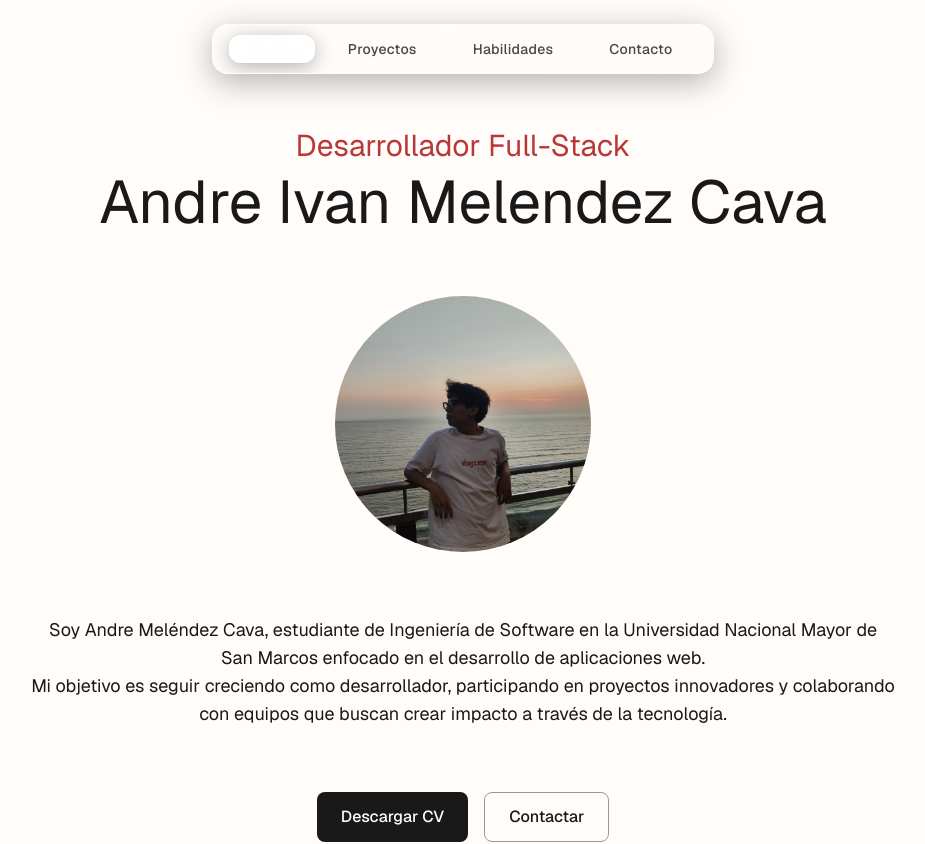
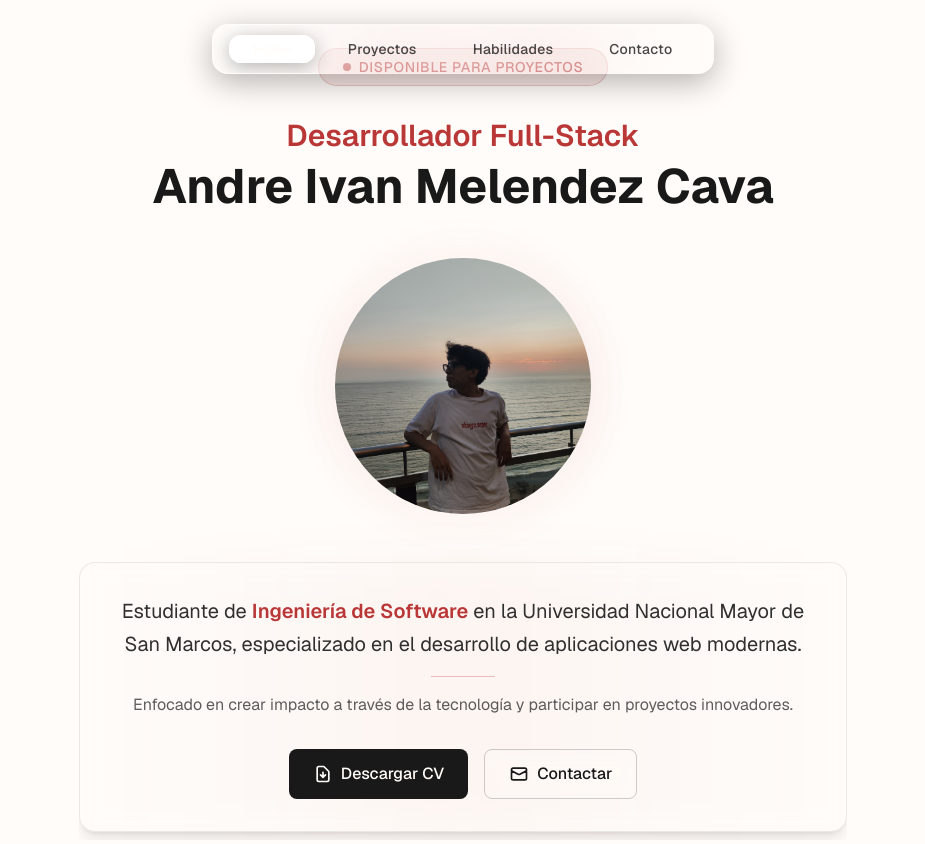
Before and after one commit to andremelzc/portafolio-2025, a Next.js app: page / in a window 1280 px wide. Shown: the top 844 px of the page, without its empty margins (177-1102 px from the left). Built offline with nearby package versions, Linux system fonts and the light colour scheme.

Commit message:
Refactor HomeSection layout for improved structure and visual appeal; enhance Button component with glow effect and updated styles

```diff
--- a/app/components/sections/HomeSection.tsx
+++ b/app/components/sections/HomeSection.tsx
@@ -1,4 +1,4 @@
-"use client"
+"use client";
 import React from "react";
 import Image from "next/image";
 import Button from "@/app/components/ui/Button";
@@ -6,37 +6,109 @@ import { downloadCV } from "@/app/lib/downloads";
 
 export default function HomeSection() {
   return (
-    <section id="home">
-      <div className="flex flex-col gap-16 text-center items-center">
-        <div className="flex flex-col gap-2 ">
-          <h2 className="text-3xl text-accent">Desarrollador Full-Stack</h2>
-          <h1 className="text-6xl">Andre Ivan Melendez Cava</h1>
+    <section id="home" className="relative h-screen flex items-center justify-center overflow-hidden -mt-10">
+      <div className="flex flex-col gap-12 text-center items-center">
+        {/* Header */}
+        <div className="flex flex-col gap-8">
+          {/* Disponible para proyectos */}
+          <div className="inline-flex items-center gap-2 bg-accent/10 backdrop-blur-sm border border-accent/20 rounded-full px-6 py-2 mx-auto">
+            <div className="w-2 h-2 bg-accent rounded-full animate-pulse" />
+            <span className="text-accent font-medium text-sm uppercase tracking-wider">
+              Disponible para proyectos
+            </span>
           </div>
-
+          {/* Títulos */}
+          <div className="flex flex-col gap-2">
+            <h2 className="text-3xl text-accent font-semibold">
+              Desarrollador Full-Stack
+            </h2>
+            <h1 className="text-5xl font-bold">Andre Ivan Melendez Cava</h1>
+          </div>
+        </div>
+        {/* Imagen */}
+        <div className="relative group">
+          <div className="absolute -inset-4 bg-gradient-to-r from-accent/10 group-hover:from-accent/15 via-cherry-300/10 group-hover:via-cherry-300/15 to-accent/10 group-hover:to-accent/15 rounded-full blur-lg group-hover:blur-xl transition-all duration-500 opacity-60 group-hover:opacity-100" />
           <div className="relative w-64 h-64 mx-auto">
             <Image
               src="/profile.jpg"
               alt="Andre Melendez Cava"
               fill
-            className="rounded-full object-cover object-[center_60%]"
+              className="rounded-full object-cover object-[center_60%] group-hover:scale-105 transition-transform duration-500"
               priority
             />
           </div>
-        <p className="text-lg">
-          Soy Andre Meléndez Cava, estudiante de Ingeniería de Software en la
-          Universidad Nacional Mayor de San Marcos enfocado en el desarrollo de
-          aplicaciones web. <br />
-          Mi objetivo es seguir creciendo como desarrollador, participando en
-          proyectos innovadores y colaborando con equipos que buscan crear
-          impacto a través de la tecnología.
+        </div>
+
+        <div className="relative max-w-3xl mx-auto">
+          {/* Efecto de resplandor sutil de fondo */}
+          <div className="absolute inset-0 bg-gradient-to-r from-transparent via-accent/5 to-transparent rounded-2xl blur-xl" />
+
+          {/* Contenedor glassmorphism */}
+          <div className="relative max-w-3xl mx-auto">
+            <div className="backdrop-blur-sm bg-background/30 border border-border/20 rounded-2xl p-8 shadow-lg hover:shadow-xl transition-all duration-300">
+              <p className="text-lg md:text-xl leading-relaxed text-foreground/90">
+                Estudiante de{" "}
+                <span className="font-semibold text-accent">
+                  Ingeniería de Software
+                </span>{" "}
+                en la Universidad Nacional Mayor de San Marcos, especializado en
+                el desarrollo de aplicaciones web modernas.
               </p>
-        <div className="flex gap-4">
-          <Button variant="primary" size="md" onClick={downloadCV}>
+              <div className="mt-4 h-px w-16 bg-accent/30 mx-auto" />
+              <p className="mt-4 text-foreground/70">
+                Enfocado en crear impacto a través de la tecnología y participar
+                en proyectos innovadores.
+              </p>
+              {/* Botones dentro del contenedor */}
+              <div className="flex gap-4 justify-center mt-8">
+                <Button
+                  variant="primary"
+                  size="md"
+                  onClick={downloadCV}
+                  icon={
+                    <svg
+                      className="w-5 h-5"
+                      fill="none"
+                      stroke="currentColor"
+                      viewBox="0 0 24 24"
+                    >
+                      <path
+                        strokeLinecap="round"
+                        strokeLinejoin="round"
+                        strokeWidth={2}
+                        d="M12 10v6m0 0l-3-3m3 3l3-3m2 8H7a2 2 0 01-2-2V5a2 2 0 012-2h5.586a1 1 0 01.707.293l5.414 5.414a1 1 0 01.293.707V19a2 2 0 01-2 2z"
+                      />
+                    </svg>
+                  }
+                  iconPosition="left"
+                >
                   Descargar CV
                 </Button>
-          <Button variant="outline" size="md">
+                <Button
+                  variant="outline"
+                  size="md"
+                  icon={
+                    <svg
+                      className="w-5 h-5"
+                      fill="none"
+                      stroke="currentColor"
+                      viewBox="0 0 24 24"
+                    >
+                      <path
+                        strokeLinecap="round"
+                        strokeLinejoin="round"
+                        strokeWidth={2}
+                        d="M3 8l7.89 4.26a2 2 0 002.22 0L21 8M5 19h14a2 2 0 002-2V7a2 2 0 00-2-2H5a2 2 0 00-2 2v10a2 2 0 002 2z"
+                      />
+                    </svg>
+                  }
+                  iconPosition="left"
+                >
                   Contactar
                 </Button>
+              </div>
+            </div>
+          </div>
         </div>
       </div>
     </section>
--- a/app/components/ui/Button.tsx
+++ b/app/components/ui/Button.tsx
@@ -35,15 +35,13 @@ export default function Button({
     "3xl": "rounded-3xl",
     full: "rounded-full",
   };
-  const baseClasses = `inline-flex items-center justify-center font-medium transition-colors focus:outline-none focus:ring-2 focus:ring-offset-2 cursor-pointer ${roundedClasses[rounded]}`;
+  const baseClasses = `relative inline-flex items-center justify-center font-medium transition-all duration-300 ease-out focus:outline-none focus:ring-2 focus:ring-offset-2 cursor-pointer group overflow-hidden ${roundedClasses[rounded]}`;
 
   const variantClasses = {
-    primary: "bg-foreground text-background hover:opacity-90 focus:ring-accent",
-    secondary: "bg-muted text-foreground hover:opacity-80 focus:ring-muted",
-    outline:
-      "border border-border text-foreground hover:bg-muted focus:ring-accent",
-    ghost:
-      "text-foreground hover:bg-muted hover:bg-opacity-50 focus:ring-muted",
+    primary: "bg-gradient-to-r from-foreground via-foreground to-foreground text-background hover:from-foreground/90 hover:via-foreground hover:to-foreground/90 hover:scale-105 hover:shadow-lg hover:shadow-foreground/25 focus:ring-accent transform-gpu",
+    secondary: "bg-gradient-to-r from-muted/80 via-muted to-muted/80 backdrop-blur-sm text-foreground hover:from-muted hover:via-muted/90 hover:to-muted hover:scale-105 hover:shadow-lg hover:shadow-muted/25 focus:ring-muted border border-muted/20",
+    outline: "border border-border/50 text-foreground hover:bg-gradient-to-r hover:from-muted/20 hover:via-muted/30 hover:to-muted/20 hover:border-border hover:scale-105 hover:shadow-lg hover:shadow-accent/10 focus:ring-accent backdrop-blur-sm",
+    ghost: "text-foreground hover:bg-gradient-to-r hover:from-muted/10 hover:via-muted/20 hover:to-muted/10 hover:scale-105 hover:shadow-md focus:ring-muted backdrop-blur-sm",
   };
 
   // Padding vertical extra si el ícono está en top o bottom
@@ -63,7 +61,12 @@ export default function Button({
     xl: `px-10 ${verticalPad || "py-6"} text-xl`,
   };
 
-  const disabledClasses = disabled ? "opacity-50 cursor-not-allowed" : "";
+  const disabledClasses = disabled ? "opacity-50 cursor-not-allowed pointer-events-none transform-none hover:scale-100 hover:shadow-none" : "";
+
+  // Efecto de resplandor para botones primary
+  const glowEffect = variant === "primary" && !disabled && !loading ? (
+    <div className="absolute -inset-0.5 bg-gradient-to-r from-accent/20 via-cherry-300/20 to-accent/20 rounded-lg blur-sm opacity-0 group-hover:opacity-100 transition-opacity duration-300 -z-10" />
+  ) : null;
 
   // Layout para ícono y contenido
   const isVertical = iconPosition === "top" || iconPosition === "bottom";
@@ -76,8 +79,9 @@ export default function Button({
       onClick={onClick}
       disabled={disabled || loading}
     >
+      {glowEffect}
       <span
-        className={`flex ${flexDir} items-center justify-center ${gap} w-full`}
+        className={`flex ${flexDir} items-center justify-center ${gap} w-full relative z-10`}
       >
         {loading ? (
           <svg
--- a/app/layout.tsx
+++ b/app/layout.tsx
@@ -32,7 +32,7 @@ export default function RootLayout({
     >
       <body className="antialiased">
         <Navbar />
-        <main className="pt-12 mx-auto max-w-5xl">{children}</main>
+        <main className="mx-auto max-w-7xl">{children}</main>
         <Divisor />
         <Footer />
       </body>
```
Lines whose indentation alone changed are shown as unchanged.
